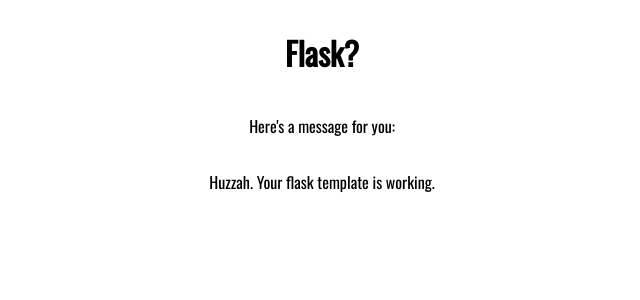
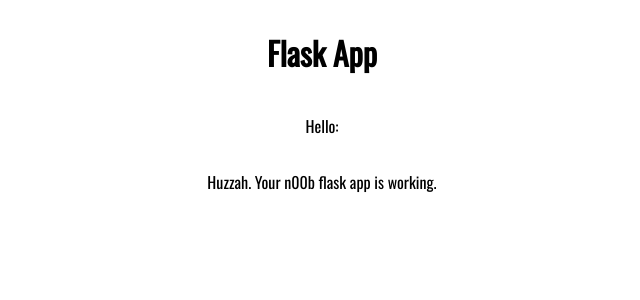
Before and after one commit to ghosts3/hello-flask, a Flask app: page / in a window 1280 px wide. Shown: the top 300 px of the page, without its empty margins (318-958 px from the left). Run offline with Flask 2, Linux system fonts and the light colour scheme.

Commit message:
fix main template

```diff
--- a/app.py
+++ b/app.py
@@ -5,5 +5,5 @@ app = Flask(__name__)
 
 @app.route("/")
 def home(message=None):
-  message = "Huzzah. Your flask template is working."
+  message = "Huzzah. Your n00b flask app is working."
   return render_template("main.html",message=message)
--- a/templates/main.html
+++ b/templates/main.html
@@ -14,9 +14,9 @@
 </head>
 
 <body>
-  <h1>Flask?</h1>
+  <h1>Flask App</h1>
   {% if message %}
-  <p>Here's a message for you:</p>
+  <p>Hello: </p>
   <blockquote>{{ message }}</blockquote>
   {% else %}
   <p>No message for you today</p>
```
